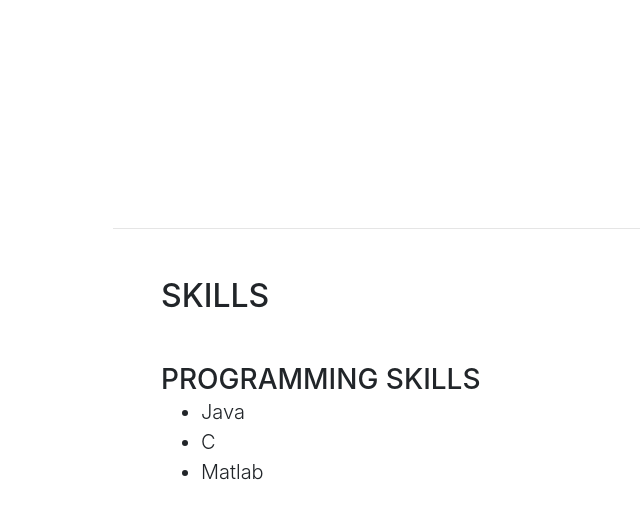
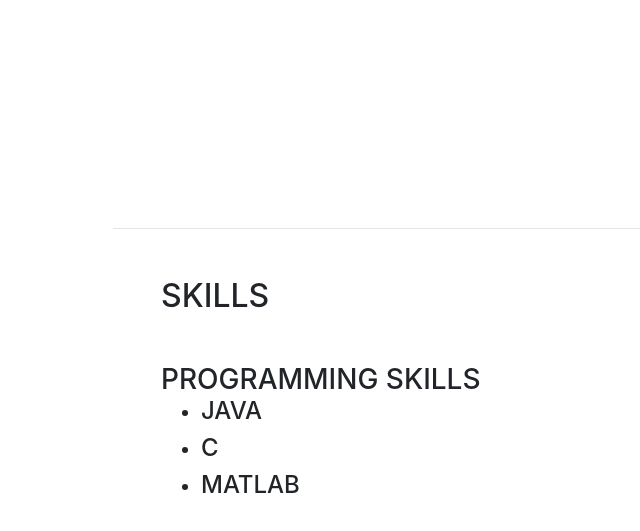
Before and after one commit to khallman97/khallman97.github.io, a website with bundled scripts: page index.html in a window 1280 px wide. Shown: the part 1373-1904 px from the top of the page, without its empty margins (159-799 px from the left). Built offline with nearby package versions, Linux system fonts and the light colour scheme; a web font is replaced by a local one.

Commit message:
changed colors and layout

```diff
--- a/index.html
+++ b/index.html
@@ -115,10 +115,10 @@
 
 
           <h3 class="mb-0" >Programming skills</h3>
-          <ul class="lead mb-5">
-            <li>Java</li>
-            <li>C</li>
-            <li>Matlab</li>
+          <ul class="lead mb-0">
+            <li><h4>Java</h4></li>
+            <li><h4>C</h4></li>
+            <li><h4>Matlab</h4></li>
           </ul>
 
 
```
